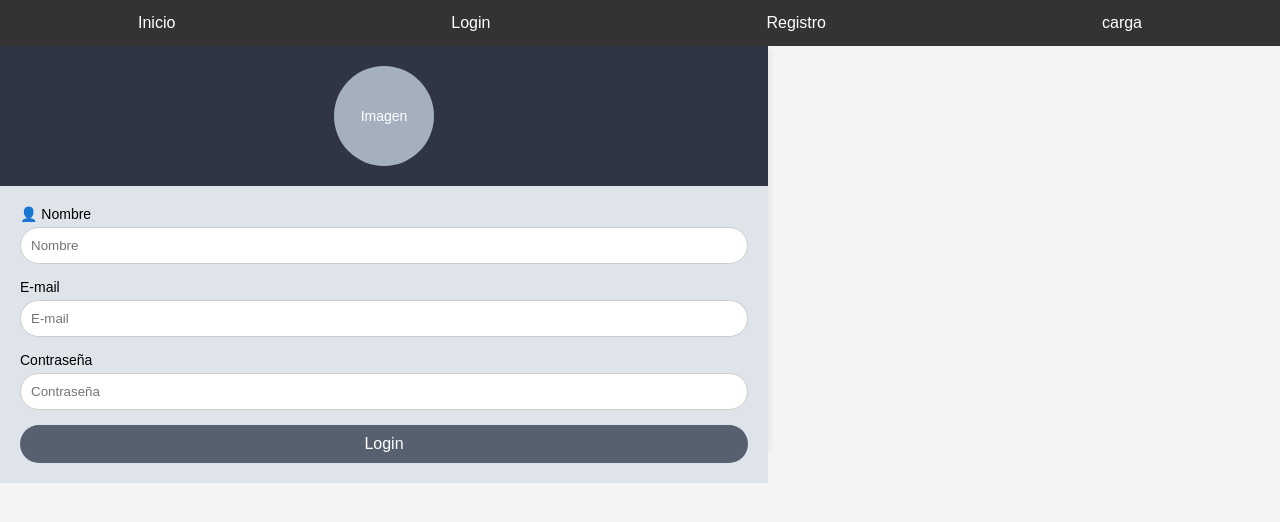
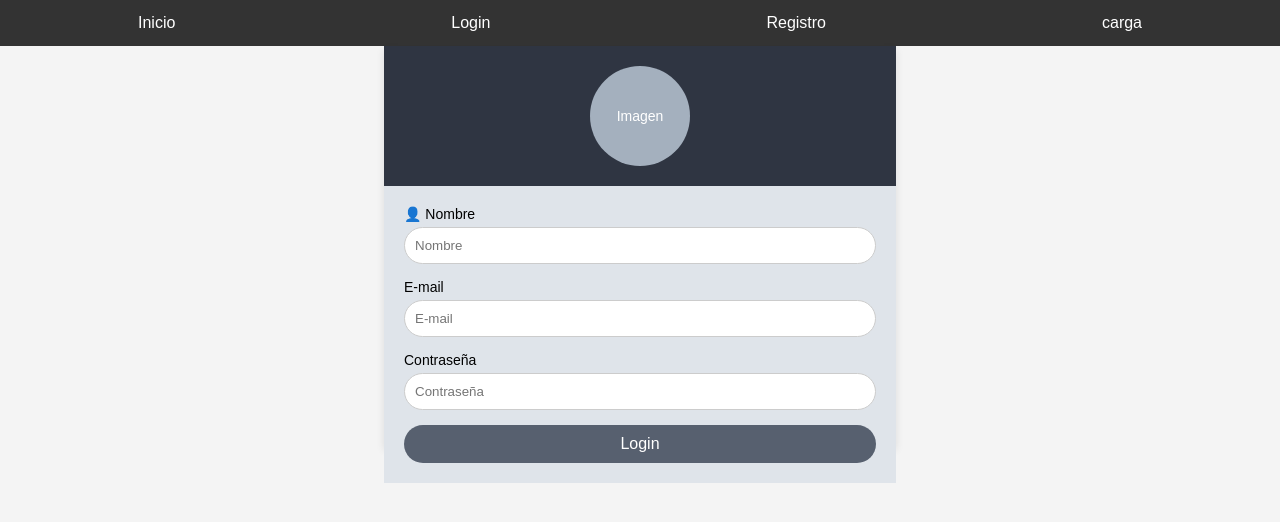
Before and after one commit to tiago47533548/Derecho-penal, a plain HTML site: page html/login.html in a window 1280 px wide. Drawn offline with Linux system fonts and the light colour scheme.

Commit message:
testesito 2

```diff
--- a/css/login.css
+++ b/css/login.css
@@ -15,8 +15,8 @@ body {
         place-items: center;
 }
 .container {
-
-        width: 60%;
+    margin-left: 30%;
+        width: 40%;
         height: 400px;
         box-shadow: 0 4px 8px rgba(0, 0, 0, 0.1);
     }
```
